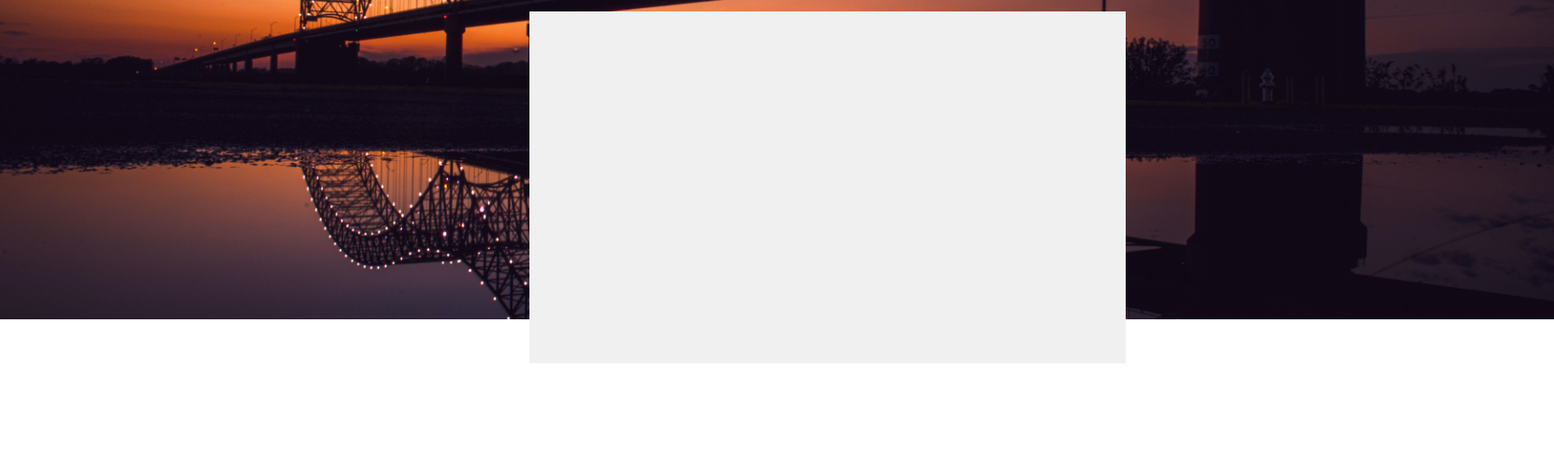
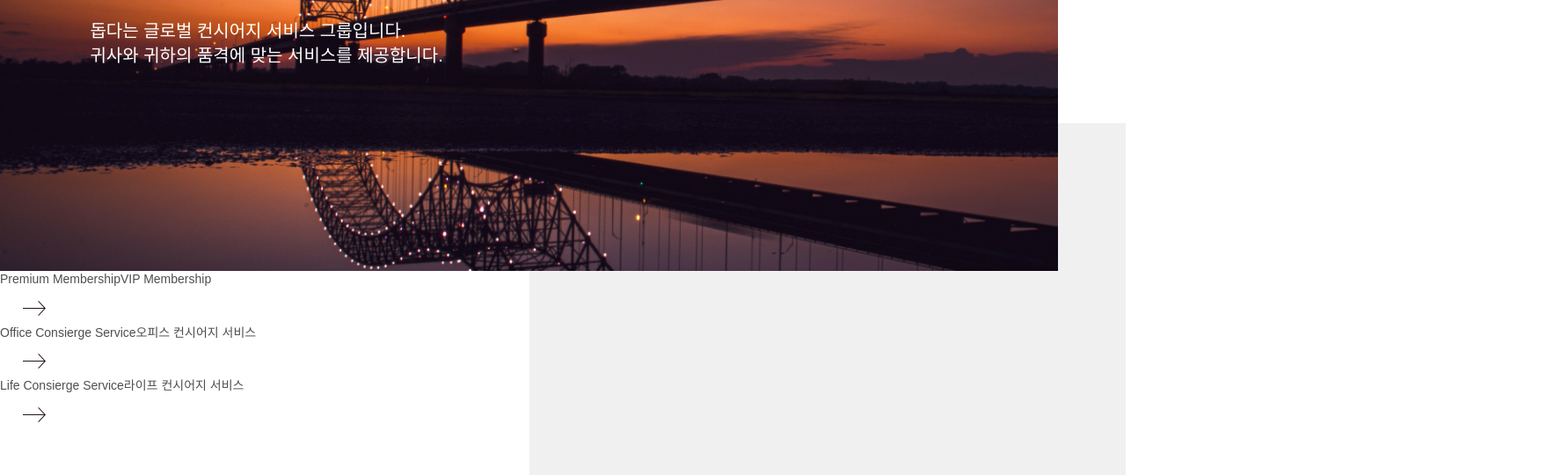
Before and after one commit to Yejin128/Dopda, a plain HTML site: page index.html in a window 1280 px wide. Shown: the part 612-1152 px from the top of the page at 88% size, 1767 px wide, since content can reach past the window. Before the commit the page ends 1025 px from the top, so only its background shows below. Drawn offline with Linux system fonts and the light colour scheme; a web font is replaced by a local one.

Commit message:
Add main image & title & button

```diff
--- a/index.html
+++ b/index.html
@@ -7,7 +7,7 @@
     <!--font-->
     <script src="https://kit.fontawesome.com/65acb19b0b.js" crossorigin="anonymous"></script>
      <link rel="stylesheet" type="text/css" href="https://cdn.rawgit.com/moonspam/NanumSquare/master/nanumsquare.css">
-     <script type=text/javascript src="js/header_toggle.js" defer></script>
+     <script type="text/javascript" src="js/header_toggle.js" defer></script>
     </head>
 <body>
     <div class="wrap">
@@ -28,11 +28,38 @@
         </header>
         <main>
             <section class="visual">
-                <img src="img/main_visual.jpg" alt="">
-                <span class="mask a"></span>
-                <span class="mask b"></span>
-                <span class="mask c"></span>
-                <span class="mask d"></span>
+                <div class="image">
+
+                    <span class="mask a"></span>
+                    <span class="mask b"></span>
+                    <span class="mask c"></span>
+                    <span class="mask d"></span>
+                </div>
+                <div class="title">
+                    <h2>For Your Business & Life</h2>
+                    <p>돕다는 글로벌 컨시어지 서비스 그룹입니다.<br>
+                        귀사와 귀하의 품격에 맞는 서비스를 제공합니다.</p>
+                </div>
+                <ul class="menu">
+                    <li>
+                        <a href="#">
+                            <p><span>Premium Membership</span>VIP Membership</p>
+                            <span class="arrow"> <img src="img/arrow_btn.png"> </span>
+                        </a>
+                    </li>
+                    <li>
+                        <a href="#">
+                            <p><span>Office Consierge Service</span>오피스 컨시어지 서비스</p>
+                            <span class="arrow"> <img src="img/arrow_btn.png"> </span>
+                        </a>
+                    </li>
+                    <li>
+                        <a href="#">
+                            <p><span>Life Consierge Service</span>라이프 컨시어지 서비스</p>
+                            <span class="arrow"> <img src="img/arrow_btn.png"> </span>
+                        </a>
+                    </li>
+                </ul>
             </section>
         </main>
     </div>
```
